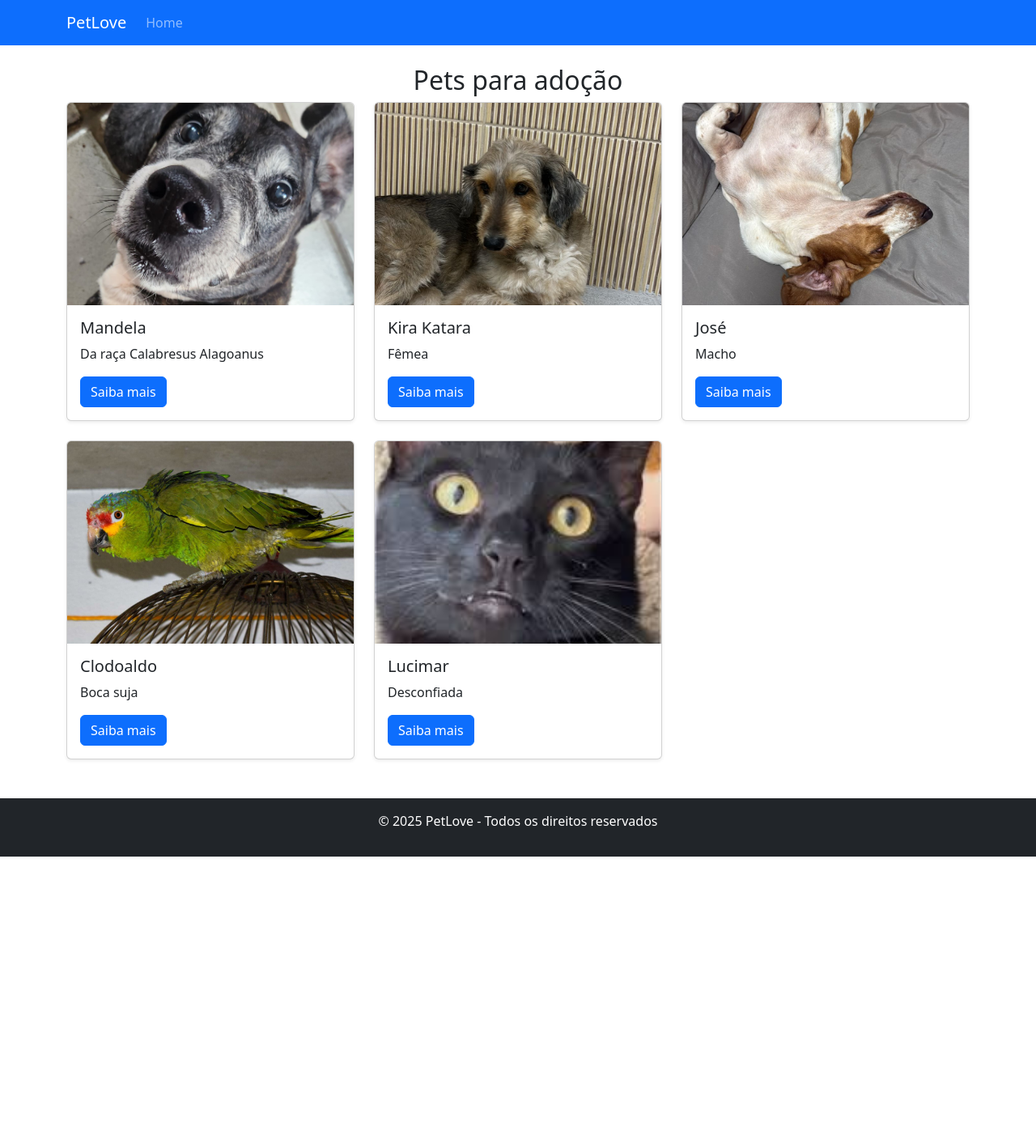
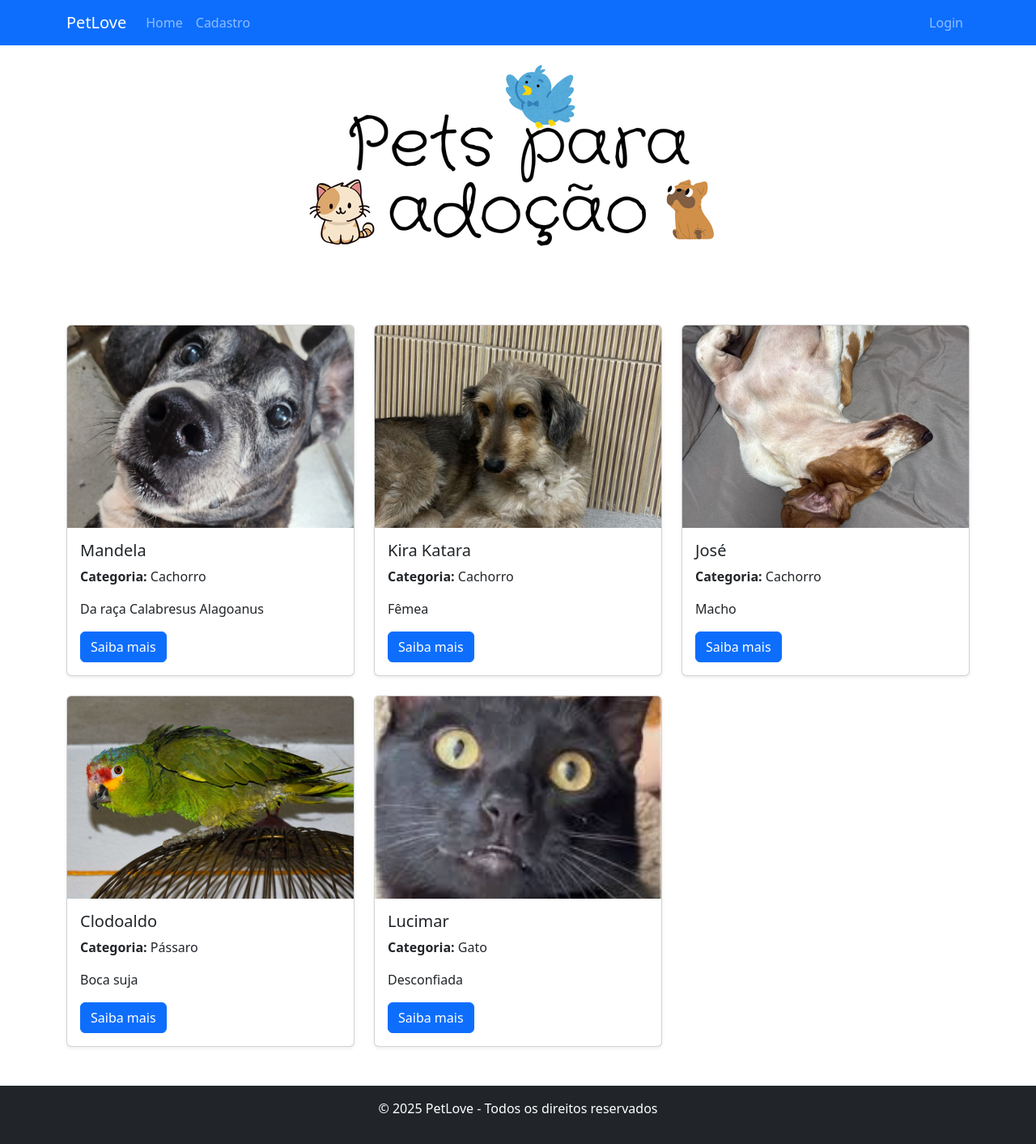
Before and after one commit to JoseRCN95/Lab-IV---AV2, a Django app: page / in a window 1280 px wide. Shown: the whole page at 81% size. Before the commit the page ends 1058 px from the top, so only its background shows below. Run offline with Django 5.2, Linux system fonts and the light colour scheme; data comes from the database, SQL or seed files in the repository; both versions use the stored data as it was after the commit.

Commit message:
Sistema atualizado para AV2

```diff
--- a/pets/models.py
+++ b/pets/models.py
@@ -1,4 +1,11 @@
 from django.db import models
+from django.contrib.auth.models import User
+
+class Categoria(models.Model):
+    nome = models.CharField(max_length=100)
+
+    def __str__(self):
+        return self.nome
 
 class Pet(models.Model):
     nome = models.CharField(max_length=100)
@@ -6,6 +13,17 @@ class Pet(models.Model):
     idade = models.IntegerField()
     descricao = models.TextField()
     imagem = models.ImageField(upload_to='pets/', blank=True, null=True)
+    categoria = models.ForeignKey(Categoria, on_delete=models.CASCADE, null=True, blank=True)
 
     def __str__(self):
         return self.nome
+
+class SolicitacaoAdocao(models.Model):
+    pet = models.ForeignKey(Pet, on_delete=models.CASCADE)
+    nome_pessoa = models.CharField(max_length=100)
+    idade_pessoa = models.IntegerField()
+    endereco = models.TextField()
+    data = models.DateTimeField(auto_now_add=True)
+
+    def __str__(self):
+        return f'{self.nome_pessoa} quer adotar {self.pet.nome}'
--- a/pets/templates/base.html
+++ b/pets/templates/base.html
@@ -17,10 +17,31 @@
                 <span class="navbar-toggler-icon"></span>
             </button>
             <div class="collapse navbar-collapse" id="navbarNav">
-                <ul class="navbar-nav">
+                <ul class="navbar-nav me-auto">
                     <li class="nav-item">
                         <a class="nav-link" href="{% url 'listar_pets' %}">Home</a>
                     </li>
+                    <li class="nav-item">
+                        <a class="nav-link" href="{% url 'cadastro' %}">Cadastro</a>
+                    </li>
+                </ul>
+
+                <ul class="navbar-nav">
+                    {% if user.is_authenticated %}
+                        <li class="nav-item">
+                            <span class="nav-link">Olá, {{ user.username }}!</span>
+                        </li>
+                        <form method="post" action="{% url 'logout' %}" style="display:inline;">
+                            {% csrf_token %}
+                            <button type="submit" class="btn btn-link nav-link" style="display:inline; cursor:pointer;">
+                                Sair
+                            </button>
+                        </form>
+                    {% else %}
+                        <li class="nav-item">
+                            <a class="nav-link" href="{% url 'login' %}">Login</a>
+                        </li>
+                    {% endif %}
                 </ul>
             </div>
         </div>
--- a/pets/templates/pets/detalhar.html
+++ b/pets/templates/pets/detalhar.html
@@ -14,7 +14,10 @@
                 <p class="card-text"><strong>Raça:</strong> {{ pet.especie }}</p>
                 <p class="card-text"><strong>Idade:</strong> {{ pet.idade }} anos</p>
                 <p class="card-text">{{ pet.descricao }}</p>
-                <a href="{% url 'listar_pets' %}" class="btn btn-secondary">Voltar</a>
+                <div class="d-flex gap-2 mt-3">
+                    <a href="{% url 'adotar_pet' pet.id %}" class="btn btn-success">Adotar</a>
+                    <a href="{% url 'listar_pets' %}" class="btn btn-secondary">Voltar</a>
+                </div>
             </div>
         </div>
     </div>
--- a/pets/templates/pets/listar.html
+++ b/pets/templates/pets/listar.html
@@ -3,7 +3,10 @@
 {% block title %}Lista de Pets{% endblock %}
 
 {% block content %}
-<h2 class="text-center">Pets para adoção</h2>
+<div class="text-center mb-4">
+    <img src="/media/pets/Pets para adoção.png" alt="Pets para adoção" class="img-fluid">
+</div>
+<br/>
 <div class="row">
     {% for pet in pets %}
     <div class="col-md-4">
@@ -11,6 +14,7 @@
             <img src="{{ pet.imagem.url }}" class="card-img-top" alt="{{ pet.nome }}" style="height: 250px; object-fit: cover;">
             <div class="card-body">
                 <h5 class="card-title">{{ pet.nome }}</h5>
+                <p class="card-text"><strong>Categoria:</strong> {{ pet.categoria.nome }}</p>
                 <p class="card-text">{{ pet.descricao|truncatechars:80 }}</p>
                 <a href="{% url 'detalhar_pet' pet.id %}" class="btn btn-primary">Saiba mais</a>
             </div>
--- a/pets/urls.py
+++ b/pets/urls.py
@@ -1,7 +1,12 @@
 from django.urls import path
 from . import views
+from django.contrib.auth import views as auth_views
 
 urlpatterns = [
+    path('login/', auth_views.LoginView.as_view(template_name='login.html'), name='login'),
+    path('logout/', auth_views.LogoutView.as_view(next_page='login'), name='logout'),
+    path('cadastro/', views.cadastro_usuario, name='cadastro'),
     path('', views.listar_pets, name='listar_pets'),
     path('<int:pet_id>/', views.detalhar_pet, name='detalhar_pet'),
+    path('pet/<int:pet_id>/adotar/', views.adotar_pet, name='adotar_pet'),
 ]
--- a/pets/views.py
+++ b/pets/views.py
@@ -1,5 +1,35 @@
 from django.shortcuts import render, get_object_or_404
 from .models import Pet
+from django.contrib.auth.models import User
+from django.shortcuts import render, redirect
+from django.contrib import messages
+from .models import SolicitacaoAdocao
+from django.contrib.auth.forms import AuthenticationForm
+from django.contrib.auth import authenticate, login
+from django.contrib.auth import logout
+from django.contrib.auth.decorators import login_required
+
+def cadastro_usuario(request):
+    if request.method == 'POST':
+        username = request.POST.get('username')
+        email = request.POST.get('email')
+        senha = request.POST.get('senha')
+        confirmar = request.POST.get('confirmar')
+
+        if senha != confirmar:
+            messages.error(request, 'Senhas não coincidem.')
+            return redirect('cadastro')
+
+        if User.objects.filter(username=username).exists():
+            messages.error(request, 'Usuário já existe.')
+            return redirect('cadastro')
+
+        user = User.objects.create_user(username=username, email=email, password=senha)
+        user.save()
+        messages.success(request, 'Usuário criado com sucesso!')
+        return redirect('login')
+
+    return render(request, 'cadastro.html')
 
 def listar_pets(request):
     pets = Pet.objects.all()
@@ -8,3 +38,41 @@ def listar_pets(request):
 def detalhar_pet(request, pet_id):
     pet = get_object_or_404(Pet, id=pet_id)
     return render(request, 'pets/detalhar.html', {'pet': pet})
+
+@login_required
+def adotar_pet(request, pet_id):
+    pet = get_object_or_404(Pet, id=pet_id)
+
+    if request.method == 'POST':
+        nome_pessoa = request.POST.get('nome')
+        idade_pessoa = request.POST.get('idade')
+        endereco = request.POST.get('endereco')
+
+        SolicitacaoAdocao.objects.create(
+            pet=pet,
+            nome_pessoa=nome_pessoa,
+            idade_pessoa=idade_pessoa,
+            endereco=endereco
+        )
+
+        messages.success(request, 'Solicitação de adoção enviada com sucesso!')
+        return redirect('listar_pets')
+
+    return render(request, 'adotar.html', {'pet': pet})
+
+def login_usuario(request):
+    if request.method == 'POST':
+        form = AuthenticationForm(request, data=request.POST)
+        if form.is_valid():
+            user = form.get_user()
+            login(request, user)
+            return redirect('listar_pets')
+        else:
+            messages.error(request, 'Usuário ou senha inválidos.')
+    else:
+        form = AuthenticationForm()
+    return render(request, 'login.html', {'form': form})
+
+def logout_usuario(request):
+    logout(request)
+    return redirect('login')
--- a/petshop/settings.py
+++ b/petshop/settings.py
@@ -127,3 +127,7 @@ import os
 
 MEDIA_URL = '/media/'  # URL base para acessar as imagens
 MEDIA_ROOT = os.path.join(BASE_DIR, 'media')  # Pasta onde as imagens serão armazenadas
+
+LOGIN_REDIRECT_URL = '/'
+
+LOGIN_URL = '/login/'
```
Also changed, not shown: pets/admin.py (+8 -2 lines), pets/templates/adotar.html (added, +25 -0 lines), pets/templates/cadastro.html (added, +27 -0 lines), pets/templates/login.html (added, +12 -0 lines), db.sqlite3, media/pets/Clodoaldo.jpg (added), media/pets/Clodoaldo_lrfbBcP.jpg (added), media/pets/Lucimar.jpg (added), media/pets/Lucimar_bF4mUhX.jpg (added), media/pets/Pets para adoção.png (added), pets/migrations/0002_categoria_pet_categoria.py (added), pets/migrations/0003_alter_categoria_nome_alter_pet_categoria_and_more.py (added).
